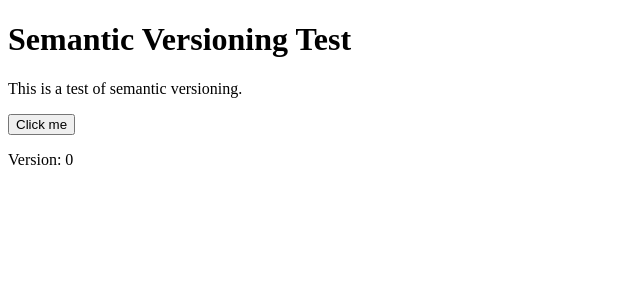
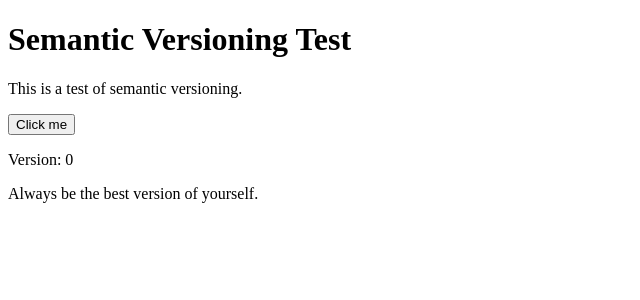
Before and after one commit to matsjfunke/semantic_versioning_test, a Next.js app: page / in a window 1280 px wide. Shown: the top 300 px of the page, without its empty margins (0-640 px from the left). Built offline with nearby package versions, Linux system fonts and the light colour scheme.

Commit message:
feat: test

```diff
--- a/src/app/page.tsx
+++ b/src/app/page.tsx
@@ -16,6 +16,7 @@ export default function Home() {
         Click me
       </button>
       <p>Version: {version}</p>
+      <p>Always be the best version of yourself.</p>
     </div>
   );
 }
```
